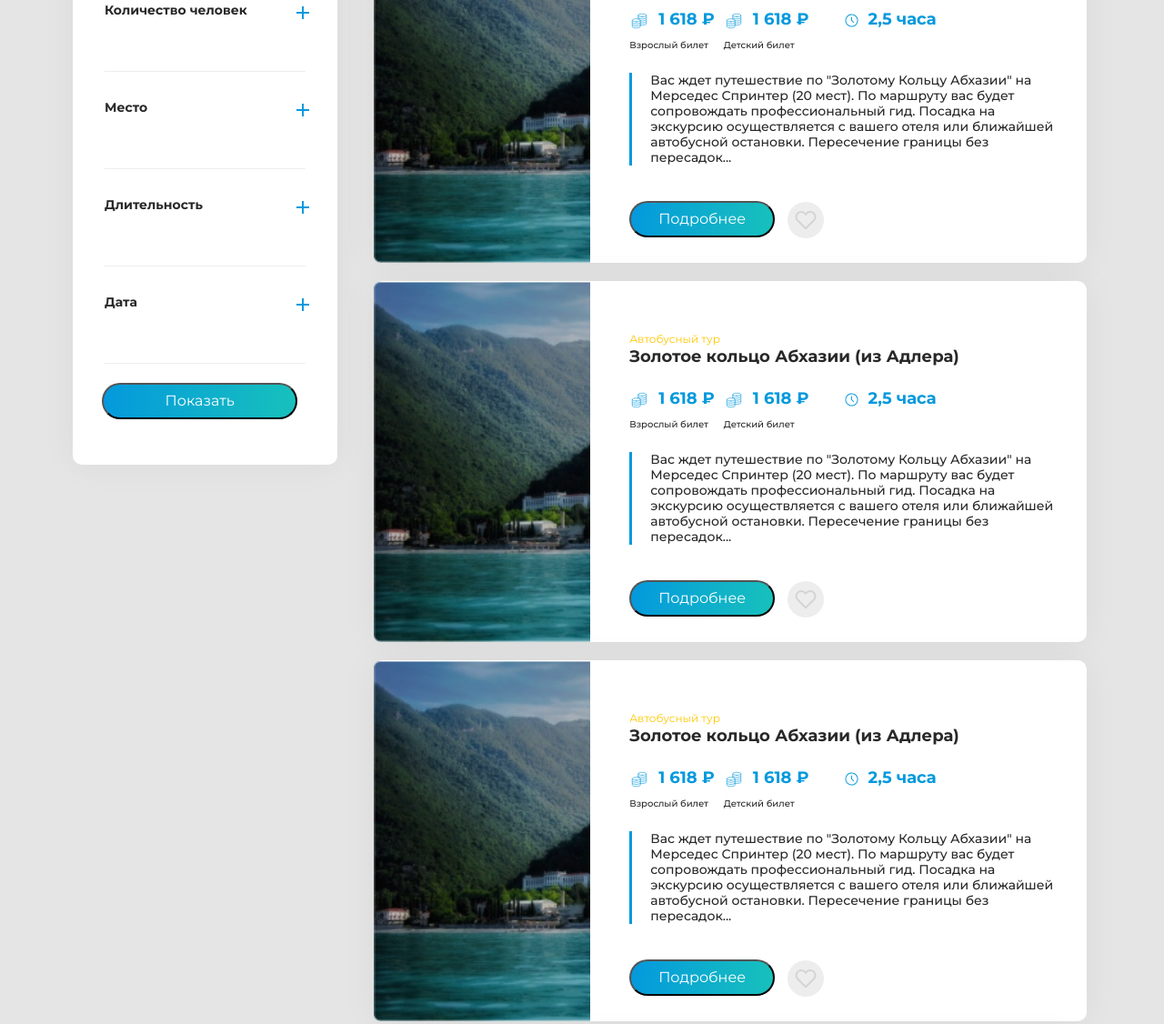
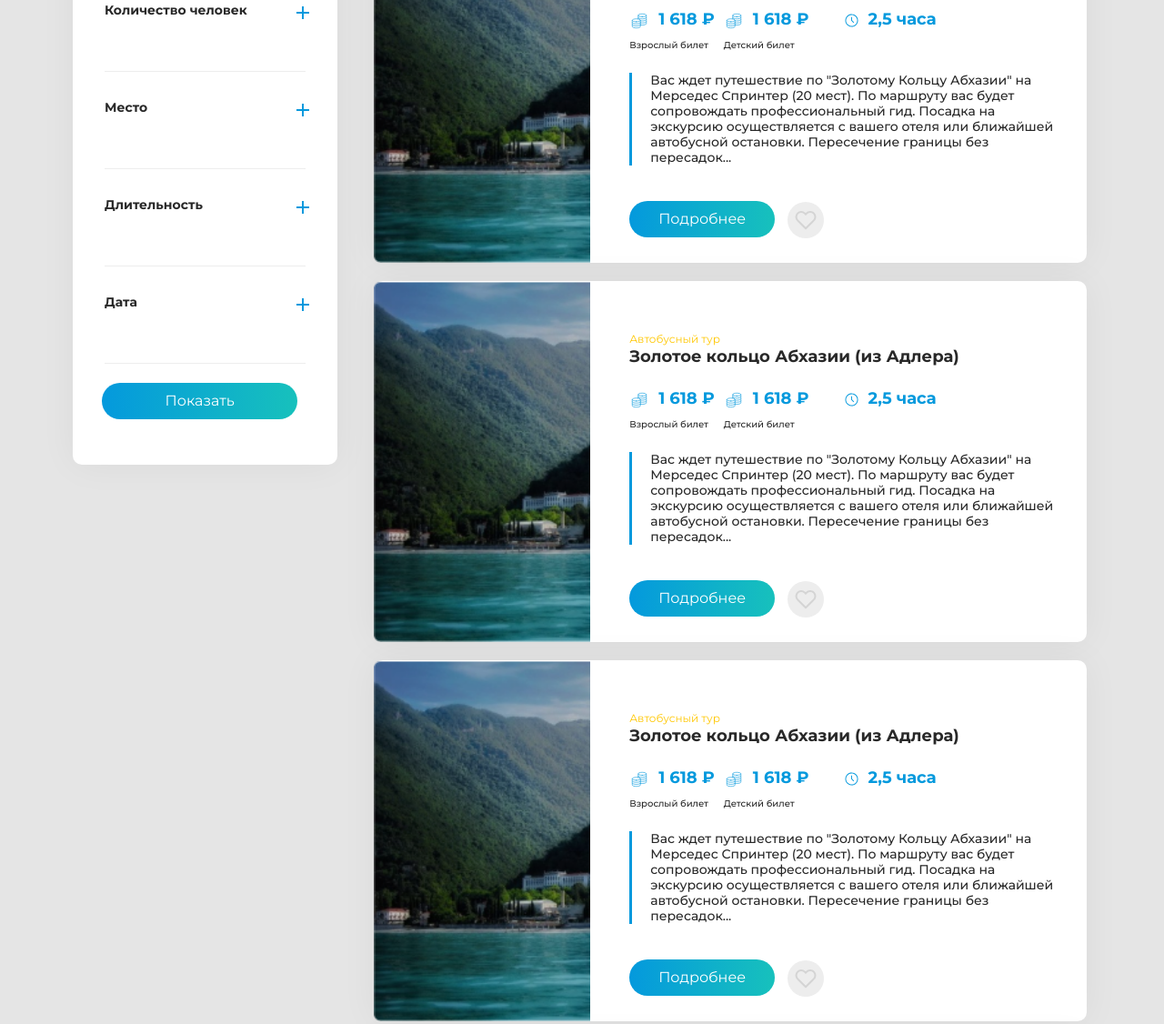
Before and after one commit to Dmitrij413/Pero_Travel, a website built with Parcel: page excursions.html in a window 1280 px wide. Shown: the part 844-1970 px from the top of the page at 91% size. Built offline with nearby package versions, Linux system fonts and the light colour scheme.

Commit message:
Merge remote-tracking branch 'origin/main'

```diff
--- a/css/main.css
+++ b/css/main.css
@@ -950,6 +950,7 @@ footer ul {
   width: 74%;
   height: 40px;
   margin: 0 11% 50px;
+  border: none;
 }
 
 .peoples-radios {
@@ -1196,6 +1197,11 @@ input::-webkit-inner-spin-button {
 .our-tours-btn {
   width: 160px;
   height: 40px;
+  border: none;
+}
+
+.our-tours-btn:hover {
+
 }
 
 .our-tours-like {
```
